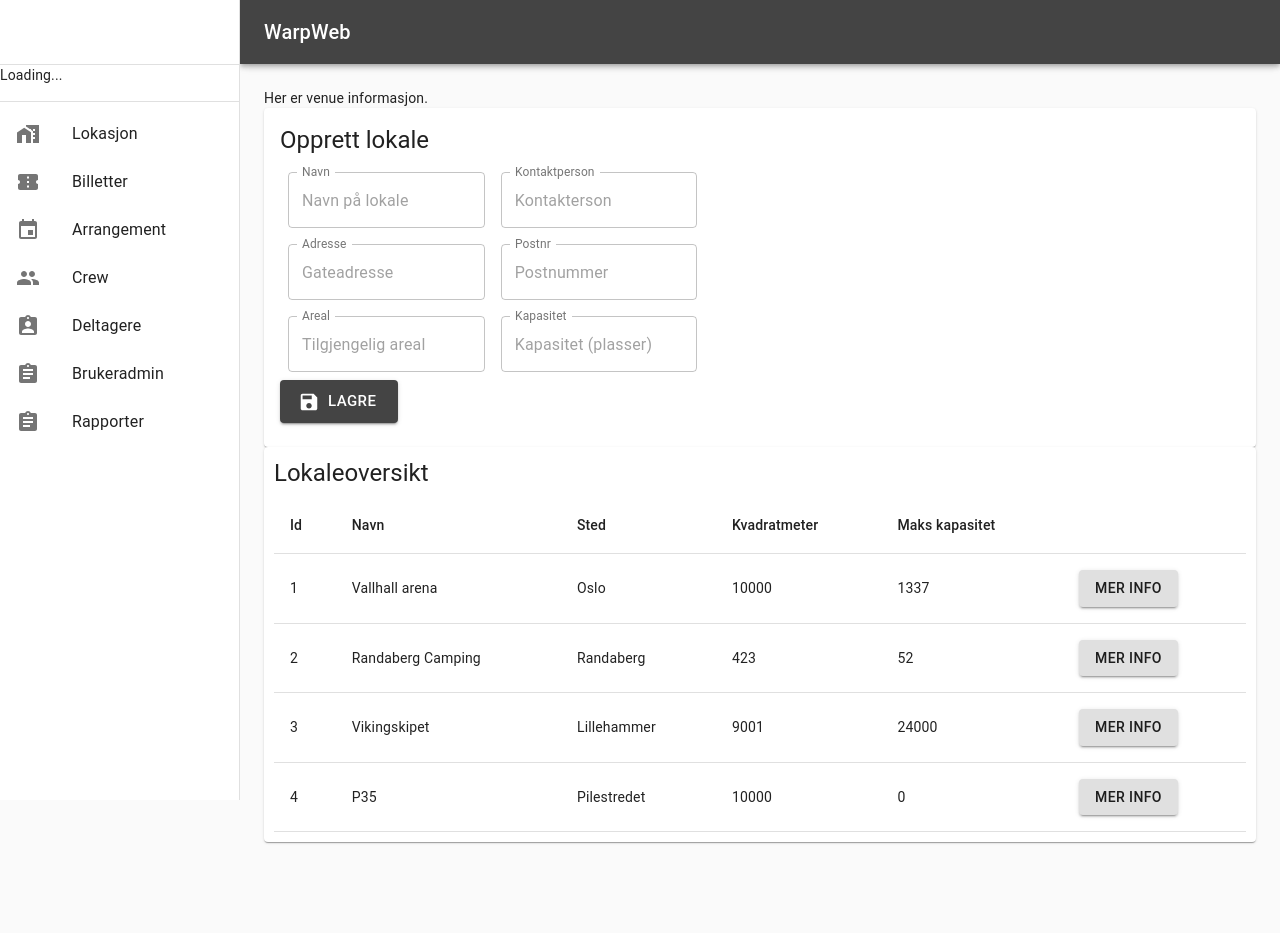
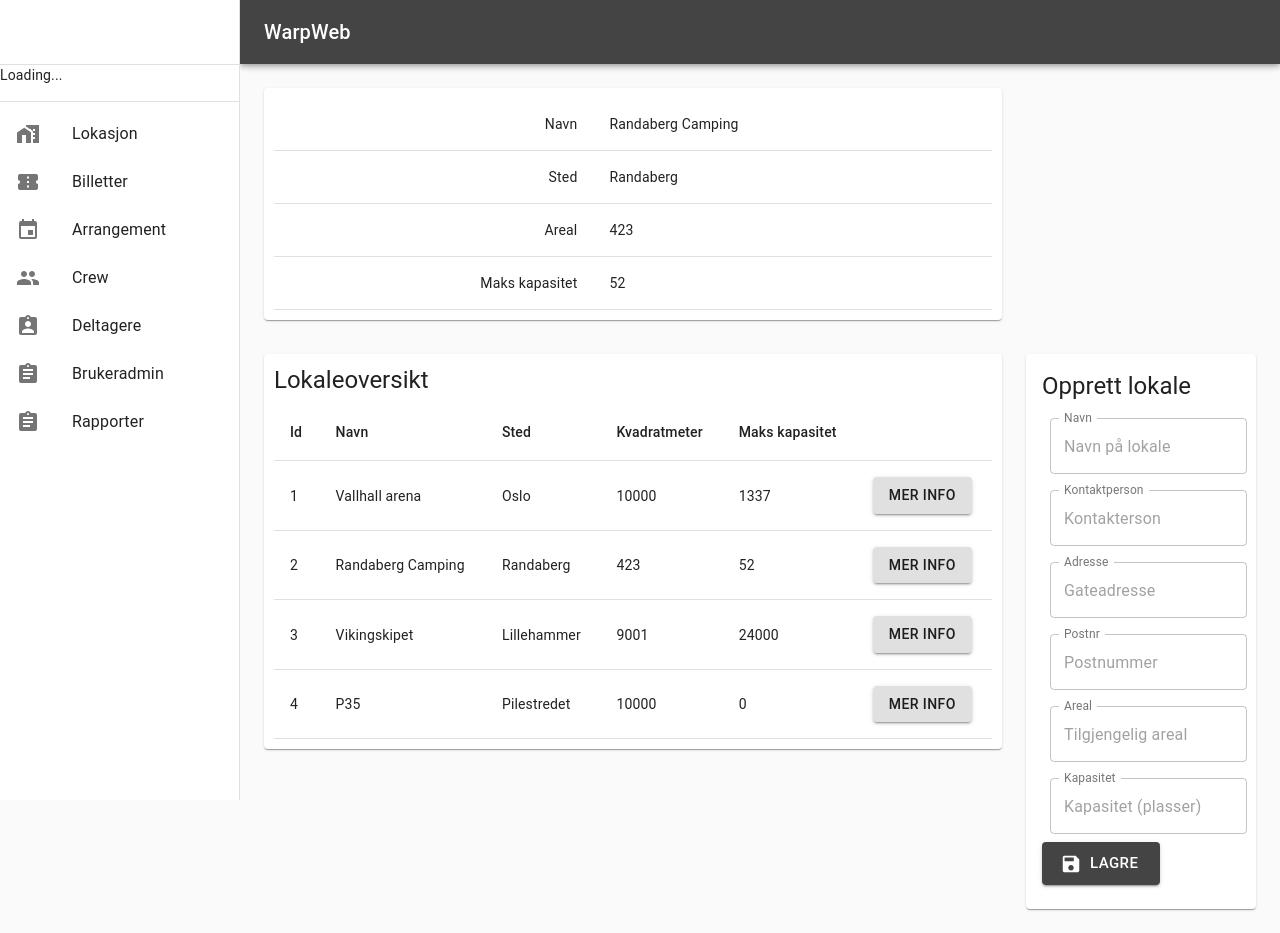
Before and after one commit to Jonulf87/Bachelor2021, a React (Create React App) app in the folder Warpweb.WebLayer/ClientApp/: page /venue in a window 1280 px wide. Before the commit the page ends 876 px from the top, so only its background shows below. Built offline with nearby package versions, Linux system fonts and the light colour scheme; no server answers.

Commit message:
work from Friday on venues

```diff
--- a/Warpweb.WebLayer/ClientApp/src/components/Venue/VenueInfo.js
+++ b/Warpweb.WebLayer/ClientApp/src/components/Venue/VenueInfo.js
@@ -1,10 +1,56 @@
-import React from 'react';
+import React, { useEffect, useState } from "react";
+import { makeStyles, createStyles } from '@material-ui/core/styles';
+//import { DataGrid } from '@material-ui/data-grid';
+import Typography from '@material-ui/core/Typography';
+import Table from '@material-ui/core/Table';
+import TableBody from '@material-ui/core/TableBody';
+import TableCell from '@material-ui/core/TableCell';
+import TableContainer from '@material-ui/core/TableContainer';
+import TableHead from '@material-ui/core/TableHead';
+import TableRow from '@material-ui/core/TableRow'
+import Paper from '@material-ui/core/Paper';
+import Button from '@material-ui/core/Button';
 
-export default function VenueInfo() {
+const useStyles = makeStyles((theme) =>
+    createStyles({
+        root: {
+            display: 'flex',
+            flexWrap: 'wrap',
+            //maxWidth: 500,
+            padding: 10,
+            marginBottom: 10,
+        },
+    }),
+);
+
+export default function VenueInfo(props) {
+    const classes = useStyles();
+
+    const [venue, setVenue] = useState(props.venues[1]);
+
     return (
-        <div>
-            Her er venue informasjon.
-        </div>
+        <TableContainer className={classes.root} component={Paper}>
+                <Table className={classes.table} aria-label="Lokaletabell">
+                    <TableBody>
+                        <TableRow>
+                            <TableCell align="right">Navn</TableCell>
+                            <TableCell>{venue.name}</TableCell>
+                        </TableRow>
+                        <TableRow>
+                            <TableCell align="right">Sted</TableCell>
+                            <TableCell>{venue.location}</TableCell>
+                        </TableRow>
+                        <TableRow>
+                            <TableCell align="right">Areal</TableCell>
+                            <TableCell>{venue.sqMeters}</TableCell>
+                        </TableRow>
+                        <TableRow>
+                            <TableCell align="right">Maks kapasitet</TableCell>
+                            <TableCell>{venue.maxCapacity}</TableCell>
+                        </TableRow>
+                    </TableBody>
+                </Table>
+        </TableContainer>
 
     );
 }
--- a/Warpweb.WebLayer/ClientApp/src/components/Venue/VenueMain.js
+++ b/Warpweb.WebLayer/ClientApp/src/components/Venue/VenueMain.js
@@ -2,14 +2,34 @@ import React from 'react';
 import VenueInfo from './VenueInfo';
 import VenueAdmin from './VenueAdmin';
 import VenueTable from './VenueTable';
+import Grid from '@material-ui/core/Grid';
+
+
+function createData(id, name, location, sqMeters, maxCapacity) {
+    return { id, name, location, sqMeters, maxCapacity };
+}
+
+const rows = [
+    createData(1, 'Vallhall arena', 'Oslo', '10000', '1337'),
+    createData(2, 'Randaberg Camping', 'Randaberg', '423', '52'),
+    createData(3, 'Vikingskipet', 'Lillehammer', '9001', '24000'),
+    createData(4, 'P35', 'Pilestredet', '10000', '0'),
+];
 
 export default function VenueMain() {
+
+
     return (
-        <>
-            <VenueInfo />
-            <VenueAdmin />
-            <VenueTable />
-        </>
-
+        <Grid container spacing={3}>
+            <Grid item xs={9}>
+                <VenueInfo venues={rows}/>
+            </Grid>
+            <Grid item xs={9}>
+                <VenueTable venues={rows} />
+            </Grid>
+            <Grid item xs={3}>
+                <VenueAdmin />
+            </Grid>
+        </Grid>
     );
 }
--- a/Warpweb.WebLayer/ClientApp/src/components/Venue/VenueTable.js
+++ b/Warpweb.WebLayer/ClientApp/src/components/Venue/VenueTable.js
@@ -1,5 +1,6 @@
-import React from 'react';
+import React, { useEffect, useState } from "react";
 import { makeStyles, createStyles } from '@material-ui/core/styles';
+//import { DataGrid } from '@material-ui/data-grid';
 import Typography from '@material-ui/core/Typography';
 import Table from '@material-ui/core/Table';
 import TableBody from '@material-ui/core/TableBody';
@@ -22,20 +23,23 @@ const useStyles = makeStyles((theme) =>
     }),
 );
 
-function createData(id, name, location, sqMeters, maxCapacity) {
-    return { id, name, location, sqMeters, maxCapacity };
-}
+//function createData(id, name, location, sqMeters, maxCapacity) {
+//    return { id, name, location, sqMeters, maxCapacity };
+//}
 
-const rows = [
-    createData(1, 'Vallhall arena', 'Oslo', '10000', '1337'),
-    createData(2, 'Randaberg Camping', 'Randaberg', '423', '52'),
-    createData(3, 'Vikingskipet', 'Lillehammer', '9001', '24000'),
-    createData(4, 'P35', 'Pilestredet', '10000', '0'),
-];
+//const rows = [
+//    createData(1, 'Vallhall arena', 'Oslo', '10000', '1337'),
+//    createData(2, 'Randaberg Camping', 'Randaberg', '423', '52'),
+//    createData(3, 'Vikingskipet', 'Lillehammer', '9001', '24000'),
+//    createData(4, 'P35', 'Pilestredet', '10000', '0'),
+//];
 
-export default function VenueTable() {
 
+export default function VenueTable(props) {
     const classes = useStyles();
+    const [rows, setRows] = useState(props.venues);
+
+    const handleClick = {};
 
     return (
 
@@ -43,7 +47,7 @@ export default function VenueTable() {
             <Typography gutterBottom variant="h5" component="h2">
                 Lokaleoversikt
             </Typography>
-            <Table className={classes.table} aria-label="simple table">
+            <Table className={classes.table} aria-label="Lokaletabell">
                 <TableHead>
                     <TableRow>
                         <TableCell align="left">Id</TableCell>
@@ -63,7 +67,7 @@ export default function VenueTable() {
                             <TableCell align="left">{row.sqMeters}</TableCell>
                             <TableCell align="left">{row.maxCapacity}</TableCell>
                             <TableCell align="left">
-                                <Button variant="contained">Mer info</Button>
+                                <Button variant="contained" onClick={handleClick}>Mer info</Button>
                             </TableCell>
                         </TableRow>
                     ))}
```
